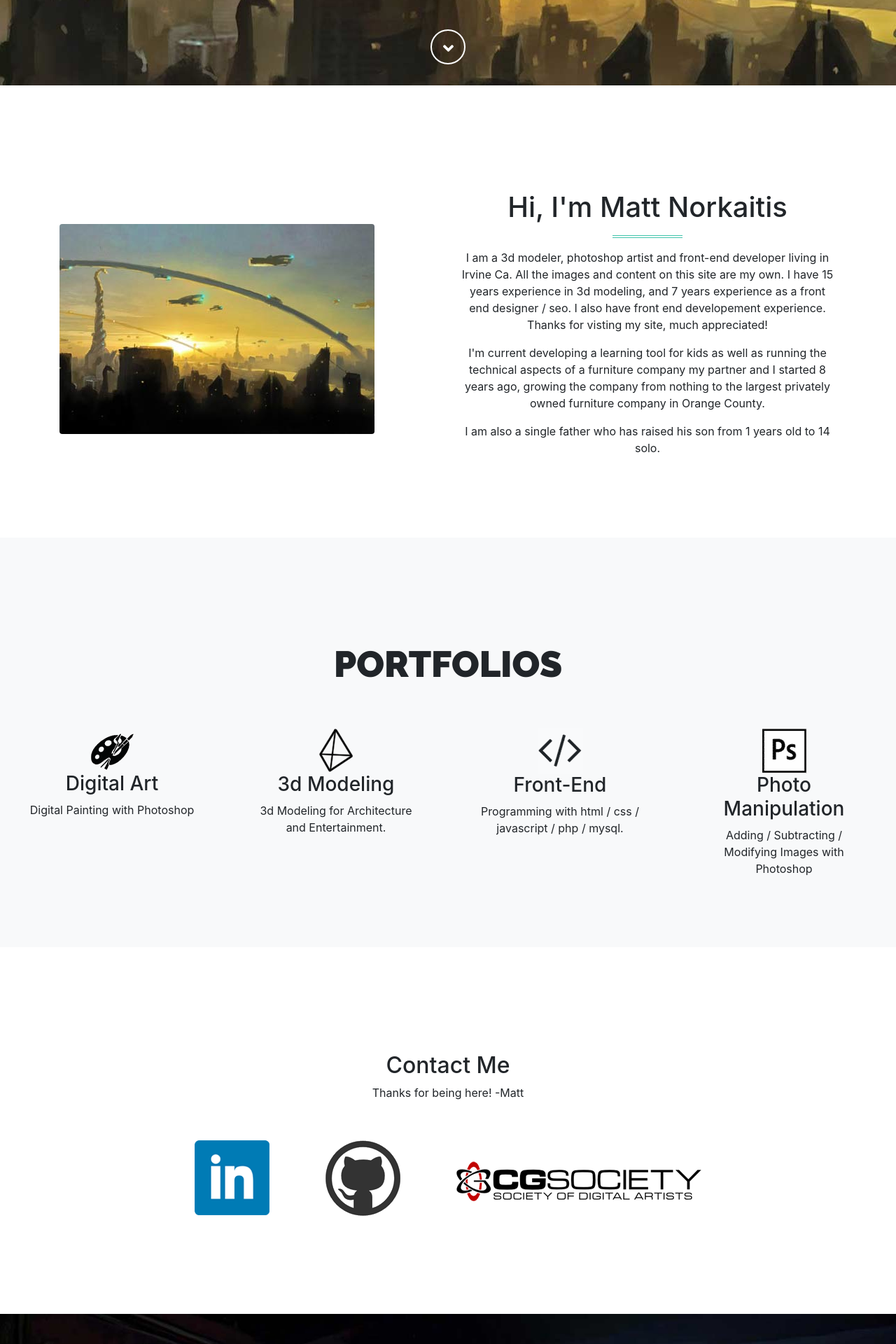
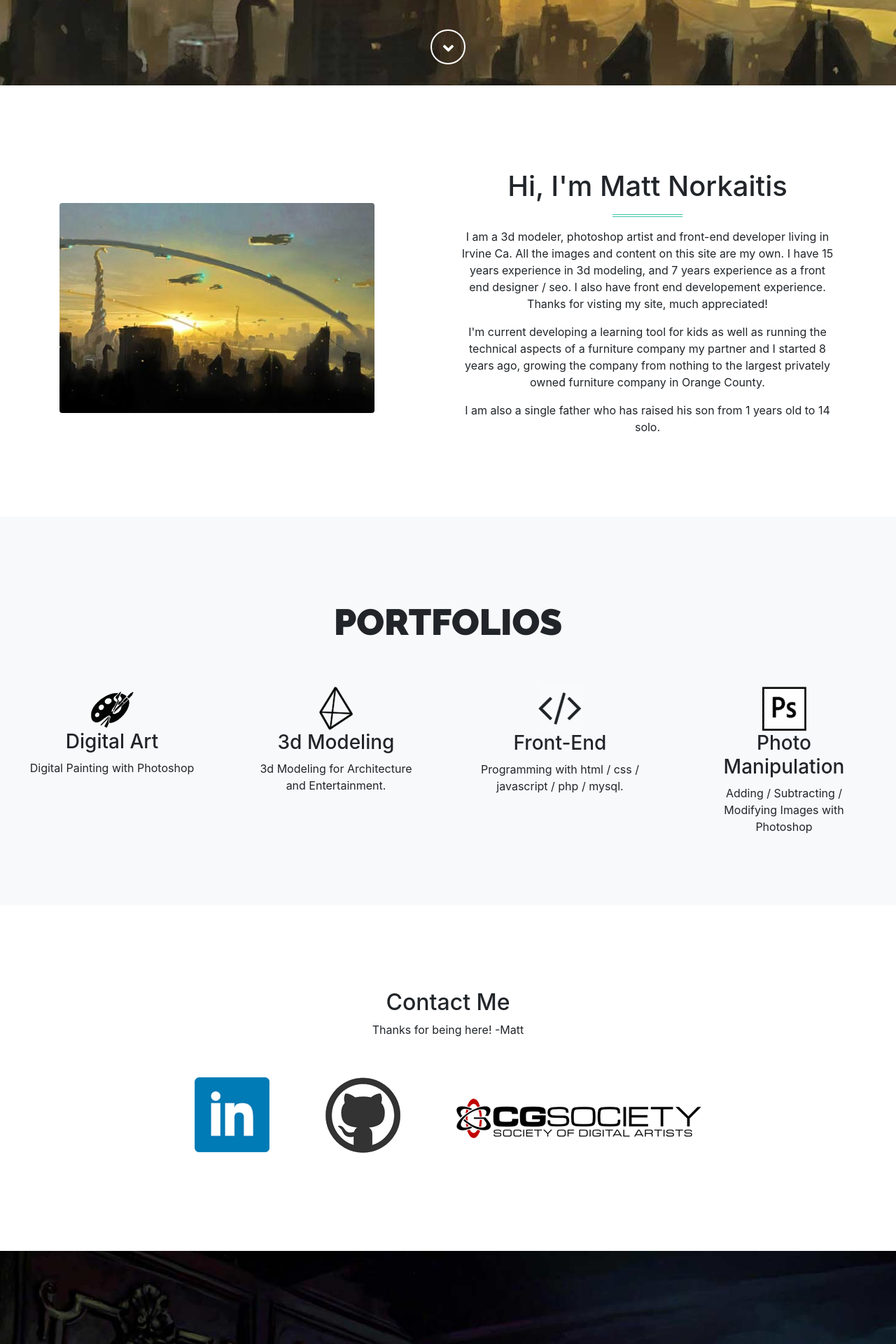
Before and after one commit to gamesmartz/3D-Portfolio, a PHP site: page /index.php in a window 1280 px wide. Shown: the part 608-2528 px from the top of the page at 70% size. Run offline with PHP 8.4, Linux system fonts and the light colour scheme; some libraries are stand-ins or nearby versions.

Commit message:
changed css

```diff
--- a/assets/css/styles.css
+++ b/assets/css/styles.css
@@ -96,7 +96,7 @@
 }
 
 .page-section {
-  padding: 150px 0;
+  padding: 120px 0;
   padding-bottom: 100px;
 }
 
```
